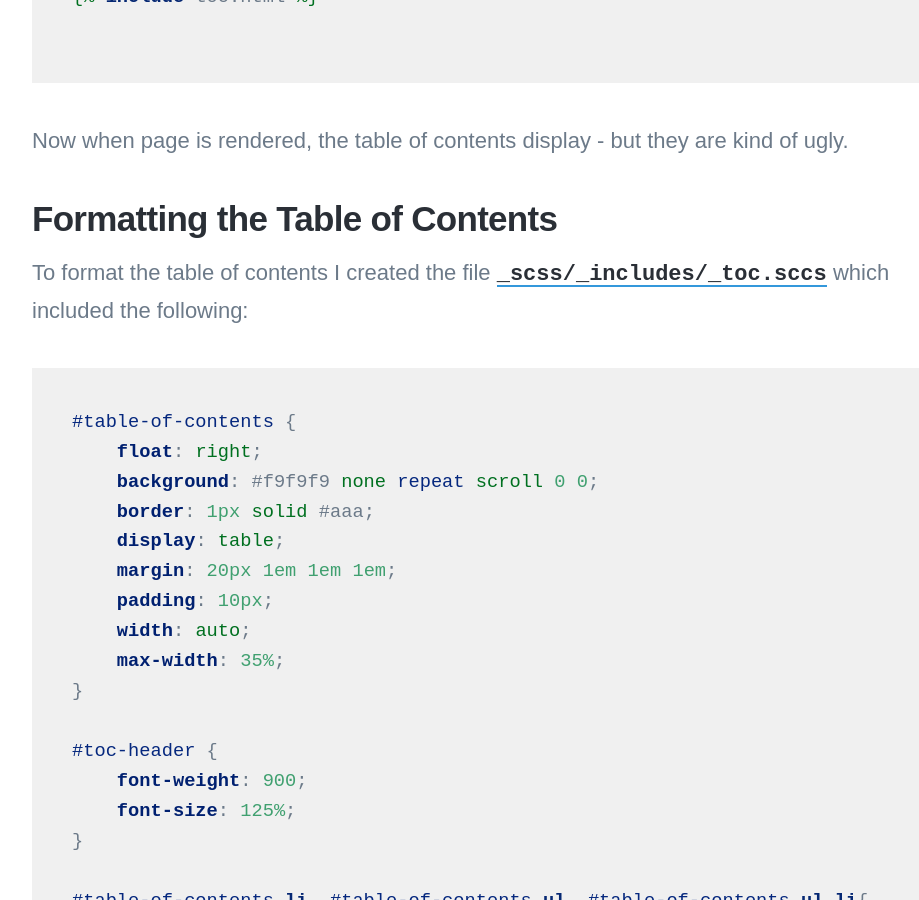
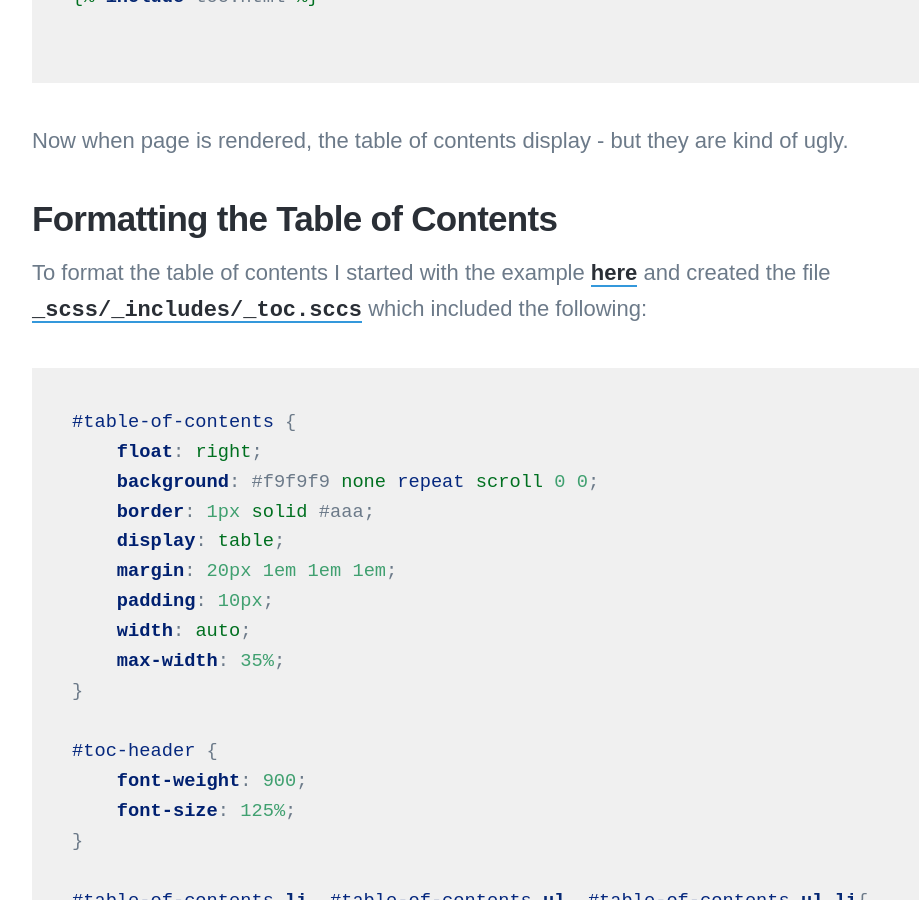
Before and after one commit to bubbafat/bubbafat.github.io, a Jekyll site: the page built from _posts/2022-03-17-dynamically-creating-table-of-contents-from-anchorjs-elements.md, in a window 1280 px wide and 900 px high, scrolled down 4698 px. Shown: the whole window, without its empty margins (138-1057 px from the left). Built offline with Jekyll 4.4.1, drawn with Linux system fonts in a browser that asks for light colours; nearby versions of some CDN libraries; some web fonts are replaced; comment, search, counter and statistics services are not loaded.

Commit message:
crediting the css example

````diff
--- a/_posts/2022-03-17-dynamically-creating-table-of-contents-from-anchorjs-elements.md
+++ b/_posts/2022-03-17-dynamically-creating-table-of-contents-from-anchorjs-elements.md
@@ -116,7 +116,7 @@ Now when page is rendered, the table of contents display - but they are kind of
 
 <h2>Formatting the Table of Contents</h2>
 
-To format the table of contents I created the file [`_scss/_includes/_toc.sccs`](https://github.com/bubbafat/bubbafat.github.io/blob/9ad78db0e23f0691eac0aa949f7f3e7d9534416d/_sass/_includes/_toc.scss) which included the following:
+To format the table of contents I started with the example [here](https://www.tipsandtricks-hq.com/simple-table-of-contents-toc-using-pure-html-and-css-code-9217) and created the file [`_scss/_includes/_toc.sccs`](https://github.com/bubbafat/bubbafat.github.io/blob/9ad78db0e23f0691eac0aa949f7f3e7d9534416d/_sass/_includes/_toc.scss) which included the following:
 
 ```css
 #table-of-contents {
````
